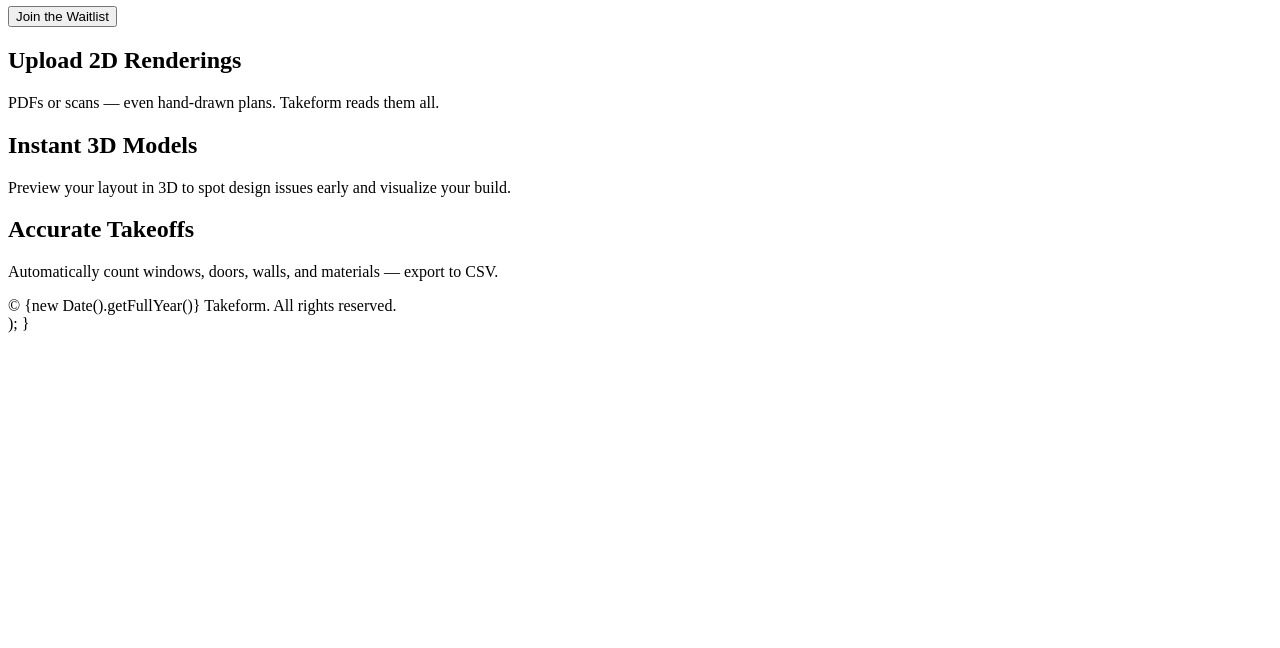
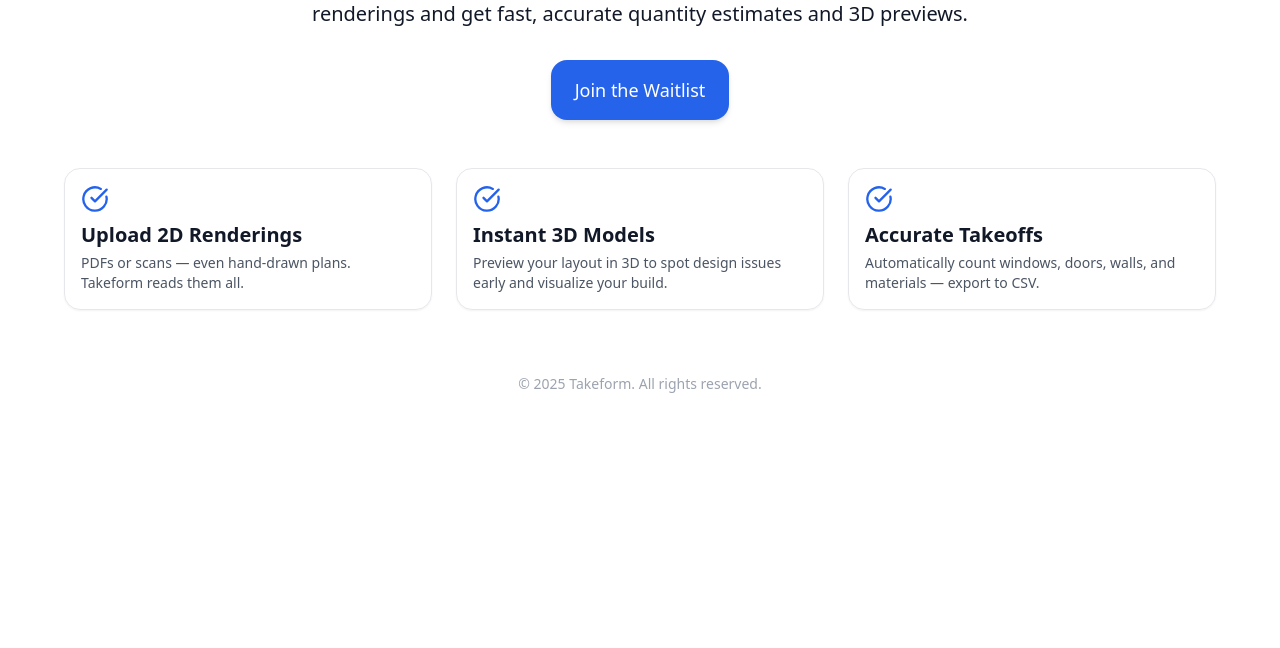
Before and after one commit to KelseyBenjamin/Takeform, a plain HTML site: page docs/landing-page.html in a window 1280 px wide. Shown: the part 152-800 px from the top of the page. Drawn offline with nearby package versions, Linux system fonts and the light colour scheme.

Commit message:
Update landing-page.html

```diff
--- a/docs/landing-page.html
+++ b/docs/landing-page.html
@@ -1,49 +1,55 @@
-import React from "react";
-import { Button } from "@/components/ui/button";
-import { Card, CardContent } from "@/components/ui/card";
-import { CheckCircle } from "lucide-react";
+<!DOCTYPE html>
+<html lang="en">
+<head>
+  <meta charset="UTF-8" />
+  <meta name="viewport" content="width=device-width, initial-scale=1.0" />
+  <title>Takeform</title>
+  <link href="https://cdn.jsdelivr.net/npm/tailwindcss@2.2.19/dist/tailwind.min.css" rel="stylesheet">
+  <script src="https://unpkg.com/lucide@latest"></script>
+</head>
+<body class="bg-white text-gray-900 flex flex-col items-center px-4 py-12 min-h-screen">
+  <h1 class="text-4xl md:text-6xl font-bold text-center mb-4">Takeform</h1>
+  <p class="text-lg md:text-xl text-center max-w-2xl mb-8">
+    AI-powered 2D to 3D construction takeoffs. Upload architectural renderings and get fast, accurate quantity estimates and 3D previews.
+  </p>
 
-export default function LandingPage() {
-  return (
-    <main className="min-h-screen bg-white text-gray-900 flex flex-col items-center px-4 py-12">
-      <h1 className="text-4xl md:text-6xl font-bold text-center mb-4">Takeform</h1>
-      <p className="text-lg md:text-xl text-center max-w-2xl mb-8">
-        AI-powered 2D to 3D construction takeoffs. Upload architectural renderings and get fast, accurate quantity estimates and 3D previews.
-      </p>
+  <button class="mb-12 text-lg px-6 py-4 rounded-2xl shadow-md bg-blue-600 text-white">
+    Join the Waitlist
+  </button>
 
-      <Button className="mb-12 text-lg px-6 py-4 rounded-2xl shadow-md">
-        Join the Waitlist
-      </Button>
+  <section class="grid grid-cols-1 md:grid-cols-3 gap-6 max-w-6xl">
+    <div class="rounded-2xl shadow-sm p-4 border">
+      <div class="mb-2">
+        <i data-lucide="check-circle" class="text-blue-600" style="width:28px;height:28px;"></i>
+      </div>
+      <h2 class="text-xl font-semibold mb-1">Upload 2D Renderings</h2>
+      <p class="text-gray-600 text-sm">PDFs or scans — even hand-drawn plans. Takeform reads them all.</p>
+    </div>
 
-      <section className="grid grid-cols-1 md:grid-cols-3 gap-6 max-w-6xl">
-        <Card className="rounded-2xl shadow-sm p-4">
-          <CardContent>
-            <CheckCircle className="text-blue-600 mb-2" size={28} />
-            <h2 className="text-xl font-semibold mb-1">Upload 2D Renderings</h2>
-            <p className="text-gray-600 text-sm">PDFs or scans — even hand-drawn plans. Takeform reads them all.</p>
-          </CardContent>
-        </Card>
+    <div class="rounded-2xl shadow-sm p-4 border">
+      <div class="mb-2">
+        <i data-lucide="check-circle" class="text-blue-600" style="width:28px;height:28px;"></i>
+      </div>
+      <h2 class="text-xl font-semibold mb-1">Instant 3D Models</h2>
+      <p class="text-gray-600 text-sm">Preview your layout in 3D to spot design issues early and visualize your build.</p>
+    </div>
 
-        <Card className="rounded-2xl shadow-sm p-4">
-          <CardContent>
-            <CheckCircle className="text-blue-600 mb-2" size={28} />
-            <h2 className="text-xl font-semibold mb-1">Instant 3D Models</h2>
-            <p className="text-gray-600 text-sm">Preview your layout in 3D to spot design issues early and visualize your build.</p>
-          </CardContent>
-        </Card>
+    <div class="rounded-2xl shadow-sm p-4 border">
+      <div class="mb-2">
+        <i data-lucide="check-circle" class="text-blue-600" style="width:28px;height:28px;"></i>
+      </div>
+      <h2 class="text-xl font-semibold mb-1">Accurate Takeoffs</h2>
+      <p class="text-gray-600 text-sm">Automatically count windows, doors, walls, and materials — export to CSV.</p>
+    </div>
+  </section>
 
-        <Card className="rounded-2xl shadow-sm p-4">
-          <CardContent>
-            <CheckCircle className="text-blue-600 mb-2" size={28} />
-            <h2 className="text-xl font-semibold mb-1">Accurate Takeoffs</h2>
-            <p className="text-gray-600 text-sm">Automatically count windows, doors, walls, and materials — export to CSV.</p>
-          </CardContent>
-        </Card>
-      </section>
+  <footer class="mt-16 text-sm text-gray-400">
+    &copy; <span id="year"></span> Takeform. All rights reserved.
+  </footer>
 
-      <footer className="mt-16 text-sm text-gray-400">
-        &copy; {new Date().getFullYear()} Takeform. All rights reserved.
-      </footer>
-    </main>
-  );
-}
+  <script>
+    lucide.createIcons();
+    document.getElementById("year").textContent = new Date().getFullYear();
+  </script>
+</body>
+</html>
```
